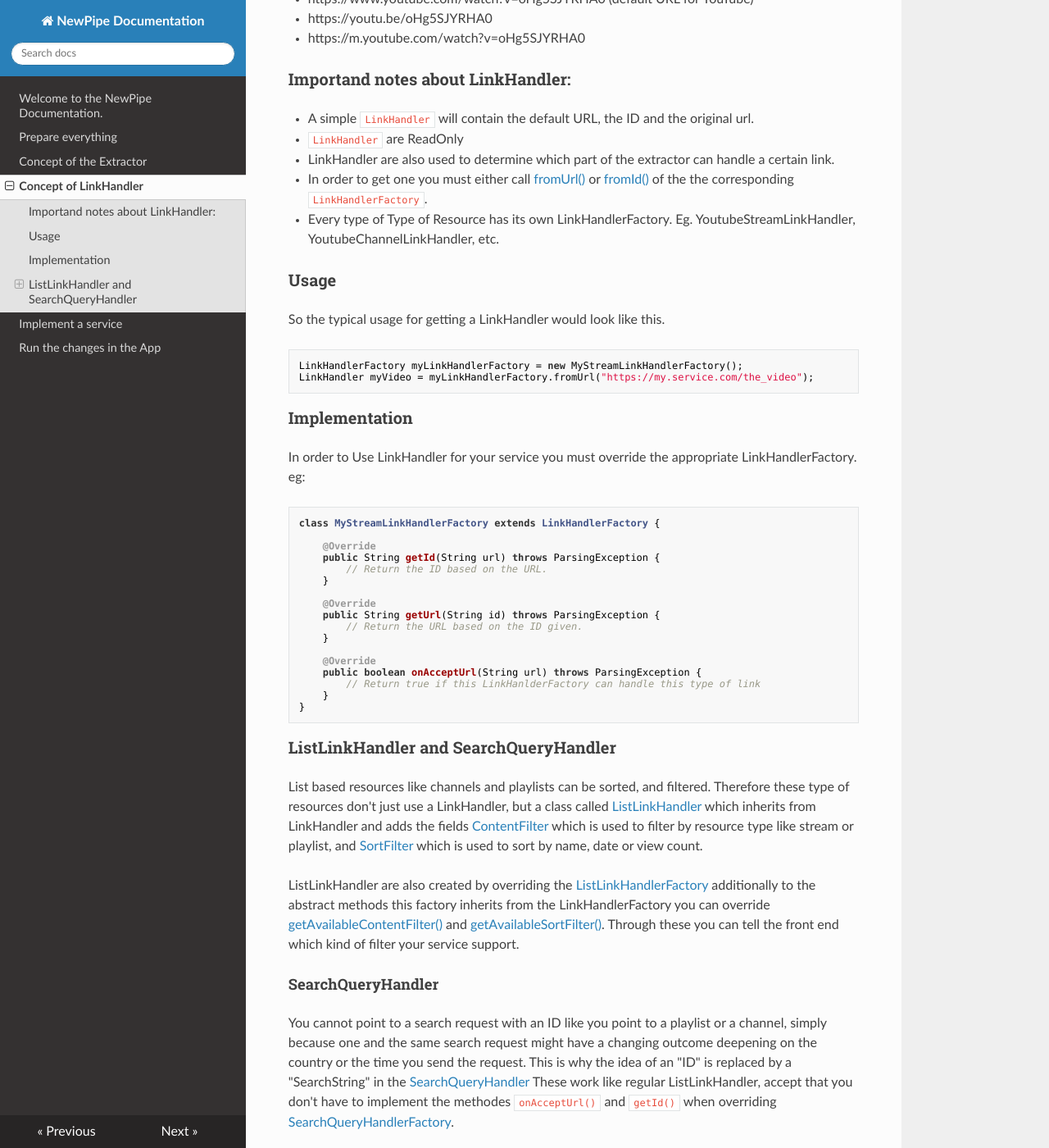
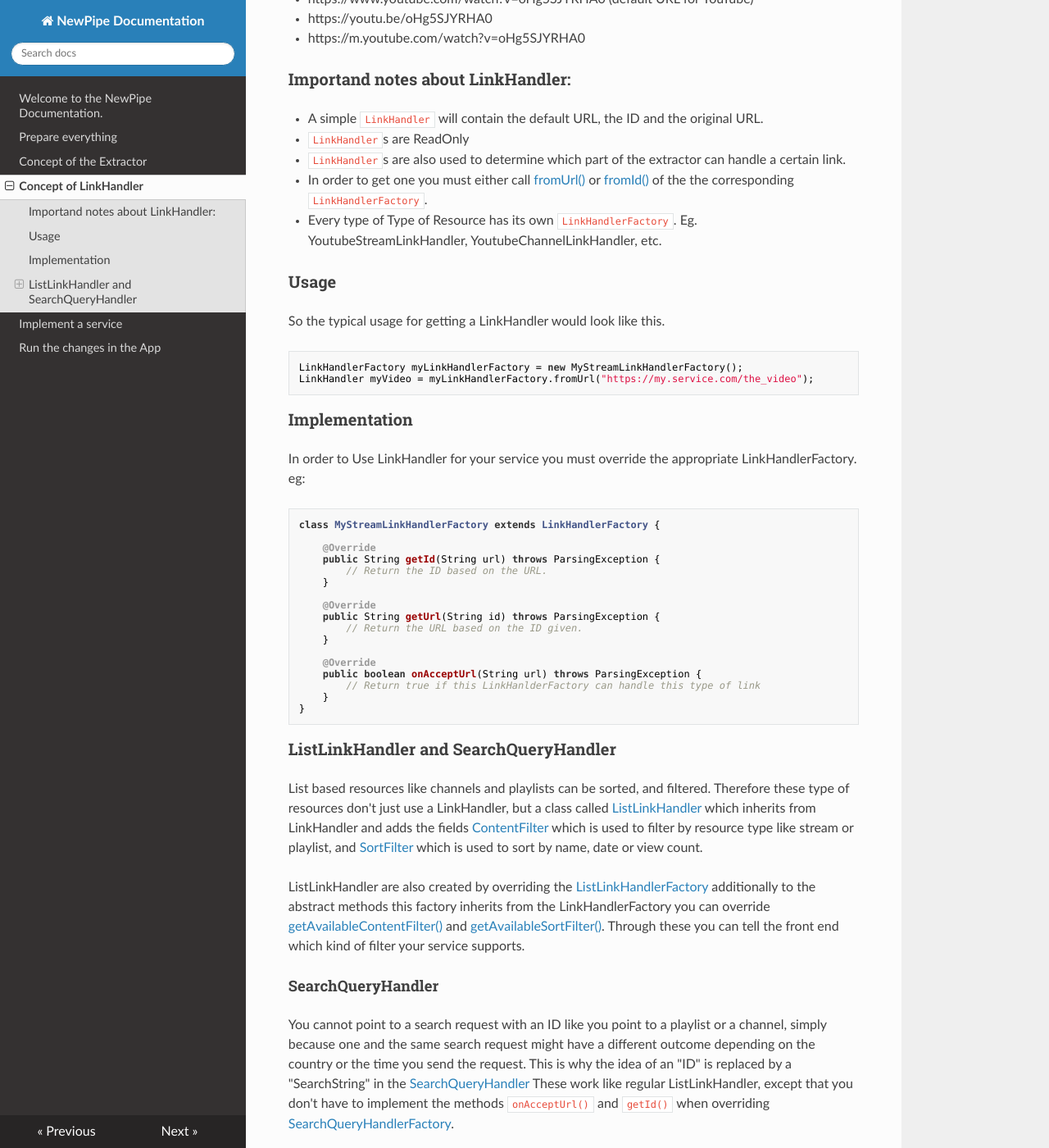
Before and after one commit to TeamNewPipe/documentation, an MkDocs documentation site: the page built from docs/02_Concept_of_LinkHandler.md, in a window 1280 px wide and 1400 px high, scrolled down 317 px. Shown: the whole window at 82% size. Built offline with MkDocs 1.6.1, drawn with Linux system fonts in a browser that asks for light colours; nearby versions of some CDN libraries; library files that are not in the unit come from our copies.

Commit message:
Fixed spelling mistakes and made clarifications.

```diff
--- a/docs/02_Concept_of_LinkHandler.md
+++ b/docs/02_Concept_of_LinkHandler.md
@@ -12,12 +12,12 @@ one unique ID that represents it, like this example:
 - https://m.youtube.com/watch?v=oHg5SJYRHA0
 
 ### Importand notes about LinkHandler:
-- A simple `LinkHandler` will contain the default URL, the ID and the original url.
-- `LinkHandler` are ReadOnly
-- LinkHandler are also used to determine which part of the extractor can handle a certain link.
+- A simple `LinkHandler` will contain the default URL, the ID and the original URL.
+- `LinkHandler`s are ReadOnly
+- `LinkHandler`s are also used to determine which part of the extractor can handle a certain link.
 - In order to get one you must either call
 [fromUrl()](https://teamnewpipe.github.io/NewPipeExtractor/javadoc/org/schabi/newpipe/extractor/linkhandler/LinkHandlerFactory.html#fromUrl-java.lang.String-) or [fromId()](https://teamnewpipe.github.io/NewPipeExtractor/javadoc/org/schabi/newpipe/extractor/linkhandler/LinkHandlerFactory.html#fromId-java.lang.String-) of the the corresponding `LinkHandlerFactory`.
-- Every type of Type of Resource has its own LinkHandlerFactory. Eg. YoutubeStreamLinkHandler, YoutubeChannelLinkHandler, etc.
+- Every type of Type of Resource has its own `LinkHandlerFactory`. Eg. YoutubeStreamLinkHandler, YoutubeChannelLinkHandler, etc.
 
 ### Usage
 
@@ -65,13 +65,13 @@ ListLinkHandler are also created by overriding the [ListLinkHandlerFactory](http
 additionally to the abstract methods this factory inherits from the LinkHandlerFactory you can override
 [getAvailableContentFilter()](https://teamnewpipe.github.io/NewPipeExtractor/javadoc/org/schabi/newpipe/extractor/linkhandler/ListLinkHandlerFactory.html#getAvailableContentFilter--)
 and [getAvailableSortFilter()](https://teamnewpipe.github.io/NewPipeExtractor/javadoc/org/schabi/newpipe/extractor/linkhandler/ListLinkHandlerFactory.html#getAvailableSortFilter--).
-Through these you can tell the front end which kind of filter your service support.
+Through these you can tell the front end which kind of filter your service supports.
 
 
 #### SearchQueryHandler
 
 You cannot point to a search request with an ID like you point to a playlist or a channel, simply because one and the
-same search request might have a changing outcome deepening on the country or the time you send the request. This is
+same search request might have a different outcome depending on the country or the time you send the request. This is
 why the idea of an "ID" is replaced by a "SearchString" in the [SearchQueryHandler](https://teamnewpipe.github.io/NewPipeExtractor/javadoc/org/schabi/newpipe/extractor/linkhandler/SearchQueryHandler.html)
-These work like regular ListLinkHandler, accept that you don't have to implement the methodes `onAcceptUrl()`
+These work like regular ListLinkHandler, except that you don't have to implement the methods `onAcceptUrl()`
 and `getId()` when overriding [SearchQueryHandlerFactory](https://teamnewpipe.github.io/NewPipeExtractor/javadoc/org/schabi/newpipe/extractor/linkhandler/SearchQueryHandlerFactory.html).
```
Also changed, not shown: docs/00_Prepare_everything.md (+5 -5 lines), docs/01_Concept_of_the_extractor.md (+5 -5 lines), docs/03_Implement_a_service.md (+7 -7 lines), docs/04_Run_changes_in_App.md (+3 -3 lines), docs/index.md (+4 -4 lines).
